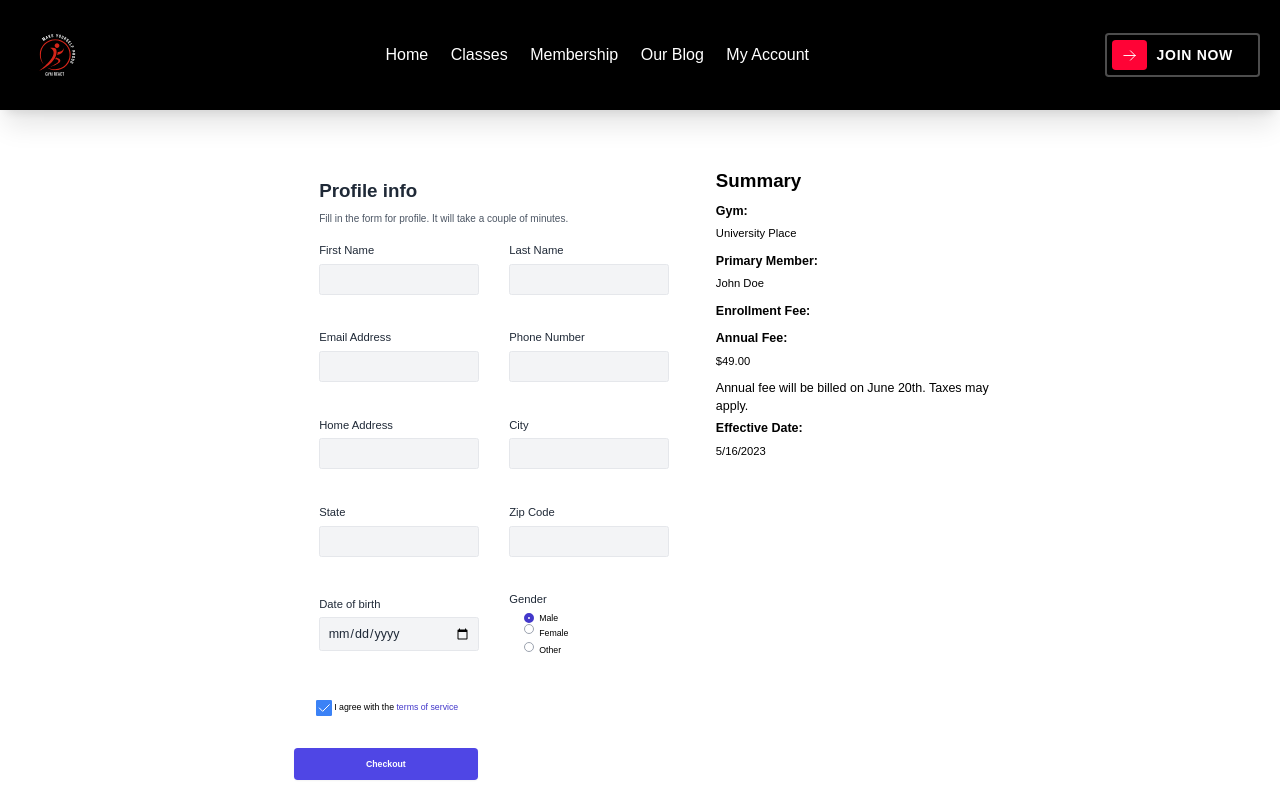
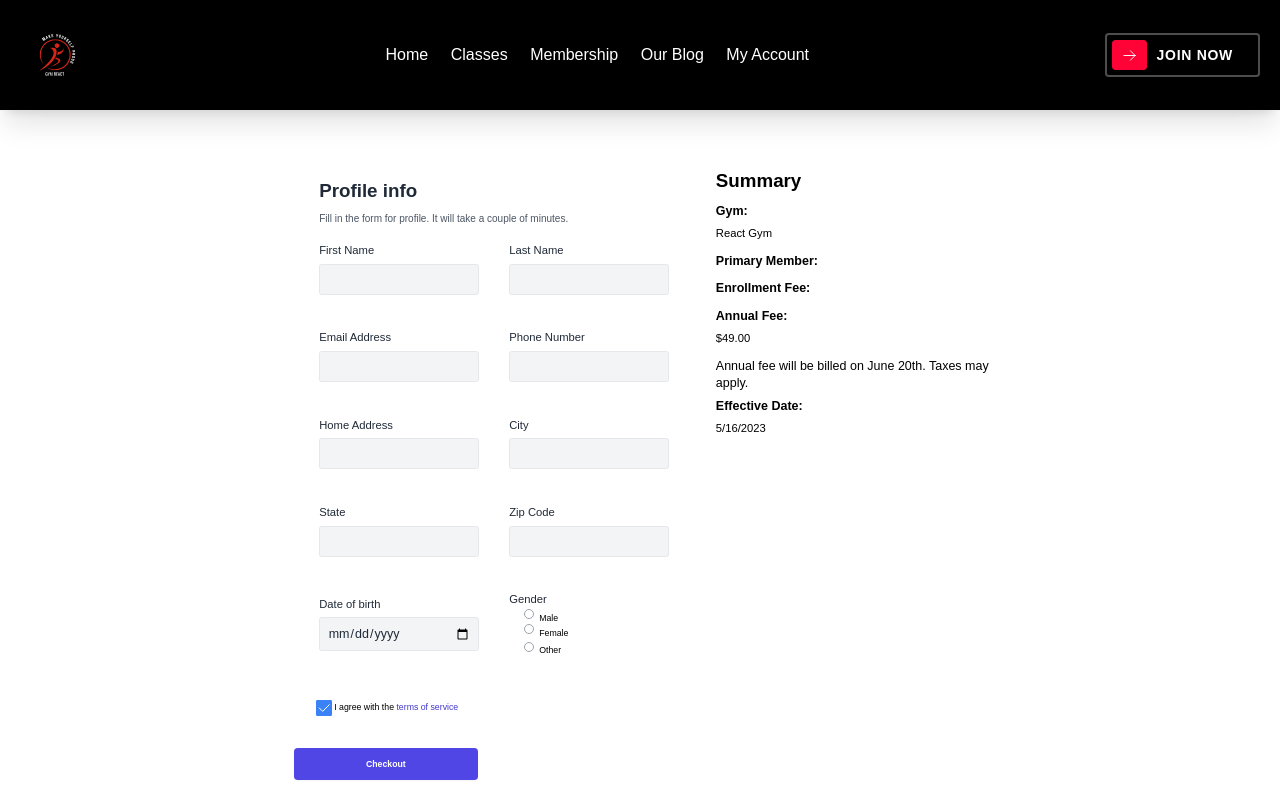
Before and after one commit to itava0/React-Gym, a Next.js app: page /checkout in a window 1280 px wide. Shown: the top 800 px of the page. Built offline with nearby package versions, Linux system fonts and the light colour scheme.

Commit message:
Add the Post request to create profile.

```diff
--- a/app/checkout/page.js
+++ b/app/checkout/page.js
@@ -1,5 +1,5 @@
 'use client';
-import { useState, useEffect } from 'react';
+import { useState} from 'react';
 import Profile from '@/components/Profile/Profile';
 import { useSearchParams } from 'next/navigation';
 
@@ -8,7 +8,10 @@ const Cart = () => {
   const [lastName, setLastName] = useState('');
   const [birthdate, setBirthdate] = useState('');
   const [gender, setGender] = useState('');
-  const [address, setAddress] = useState('');
+  const [homeAddress, setHomeAddress] = useState('');
+  const [city, setCity] = useState('');
+  const [state, setState] = useState('');
+  const [zipCode, setZipCode] = useState('');
   const [phoneNumber, setPhoneNumber] = useState('');
   const [email, setEmail] = useState('');
   const searchParams = useSearchParams();
@@ -16,63 +19,54 @@ const Cart = () => {
   const price = searchParams.get('price');
   let date = new Date().toLocaleDateString();
 
-  const handleCheckout = async (priceId) => {
+  const handleCheckout = async () => {
     try {
-      const resp = await fetch('http://localhost:8000/users', {
-        Method: 'POST',
-        Headers: {
-          Accept: 'application.json',
+      const resp = await fetch('https://react-gym.azurewebsites.net/users', {
+        method: 'POST',
+        headers: {
           'Content-Type': 'application/json',
         },
-        Body: {
+        body: JSON.stringify({
           name: firstName + ' ' + lastName,
           email: email,
           birthdate: birthdate,
           gender: gender,
-          address: address,
+          address: `${homeAddress}, ${city}, ${state} ${zipCode}`,
           phone: phoneNumber,
-        },
+        }),
         Cache: 'default',
       });
       console.log(resp.data);
     } catch (error) {
       console.error('Create User error:', error);
     }
-
-    try {
-      const response = await fetch(
-        'https://react-gym.azurewebsites.net/create-checkout-session',
-        {
-          Method: 'POST',
-          Headers: {
-            Accept: 'application.json',
-            'Content-Type': 'application/json',
-          },
-          Body: { priceId },
-          Cache: 'default',
-        }
-      );
-      console.log(response.data);
-    } catch (error) {
-      console.error('Stripe error:', error);
-    }
   };
 
   return (
     <div className="flex flex-wrap justify-center md:gap-[5rem] lg:gap-2 mt-[150px]">
       <div className="w-full md:w-1/2 lg:w-1/3 p-4">
-        <form onClick={handleCheckout} className="p-8">
+        <form
+          className="p-8"
+          action="https://react-gym.azurewebsites.net/create-checkout-session"
+          method="POST"
+        >
           <Profile
             setFirstName={setFirstName}
             setLastName={setLastName}
             setBirthdate={setBirthdate}
             setGender={setGender}
-            setAddress={setAddress}
+            setHomeAddress={setHomeAddress}
+            setCity={setCity}
+            setState={setState}
+            setZipCode={setZipCode}
             setPhoneNumber={setPhoneNumber}
             setEmail={setEmail}
           />
+          <input type="hidden" name="priceId" value={priceId} />
+          <input type="hidden" name="email" value={email} />
           <button
             type="submit"
+            onClick={handleCheckout}
             className="mt-10 block w-1/2 rounded-md bg-indigo-600 px-3 py-4 text-center text-sm font-semibold text-white shadow-sm hover:bg-indigo-500 focus-visible:outline focus-visible:outline-2 focus-visible:outline-offset-2 focus-visible:outline-indigo-600"
           >
             Checkout
@@ -83,11 +77,11 @@ const Cart = () => {
         <h1 className="text-3xl font-bold mb-4">Summary</h1>
         <div className="mb-4">
           <p className="font-bold mb-2 text-xl">Gym:</p>
-          <p className="text-lg">University Place</p>
+          <p className="text-lg">React Gym</p>
         </div>
         <div className="mb-4">
           <p className="font-bold mb-2 text-xl">Primary Member:</p>
-          <p className="text-lg">John Doe</p>
+          <p className="text-lg">{`${firstName} ${lastName}`}</p>
         </div>
         <div className="mb-4">
           <p className="font-bold mb-2 text-xl">Enrollment Fee:</p>
--- a/components/Profile/Profile.jsx
+++ b/components/Profile/Profile.jsx
@@ -144,7 +144,6 @@ function Profile({setFirstName, setLastName, setBirthdate, setGender, setHomeAdd
             <div className="flex items-center ml-6 mb-2">
               <div className="bg-white rounded-full w-4 h-4 flex flex-shrink-0 justify-center items-center relative">
                 <input
-                  defaultChecked
                   type="radio"
                   value="Male"
                   name="gender"
```
